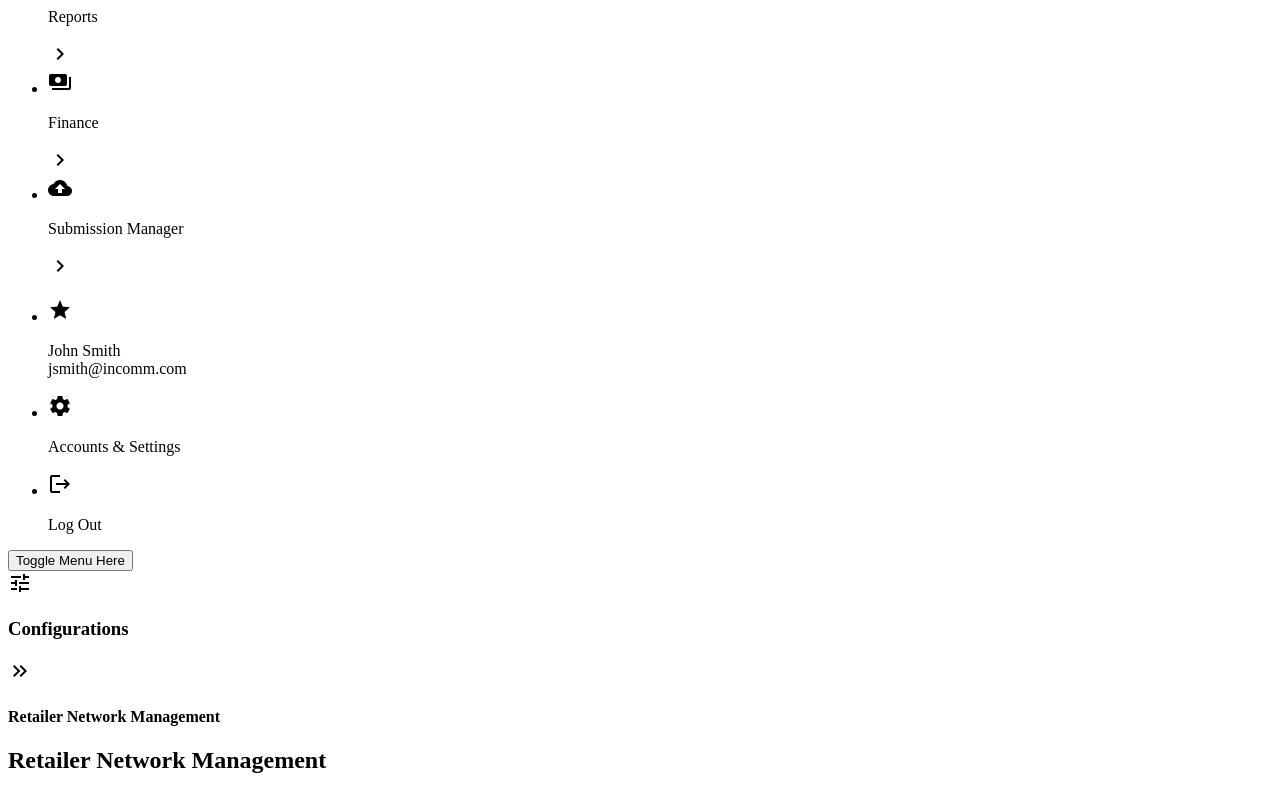
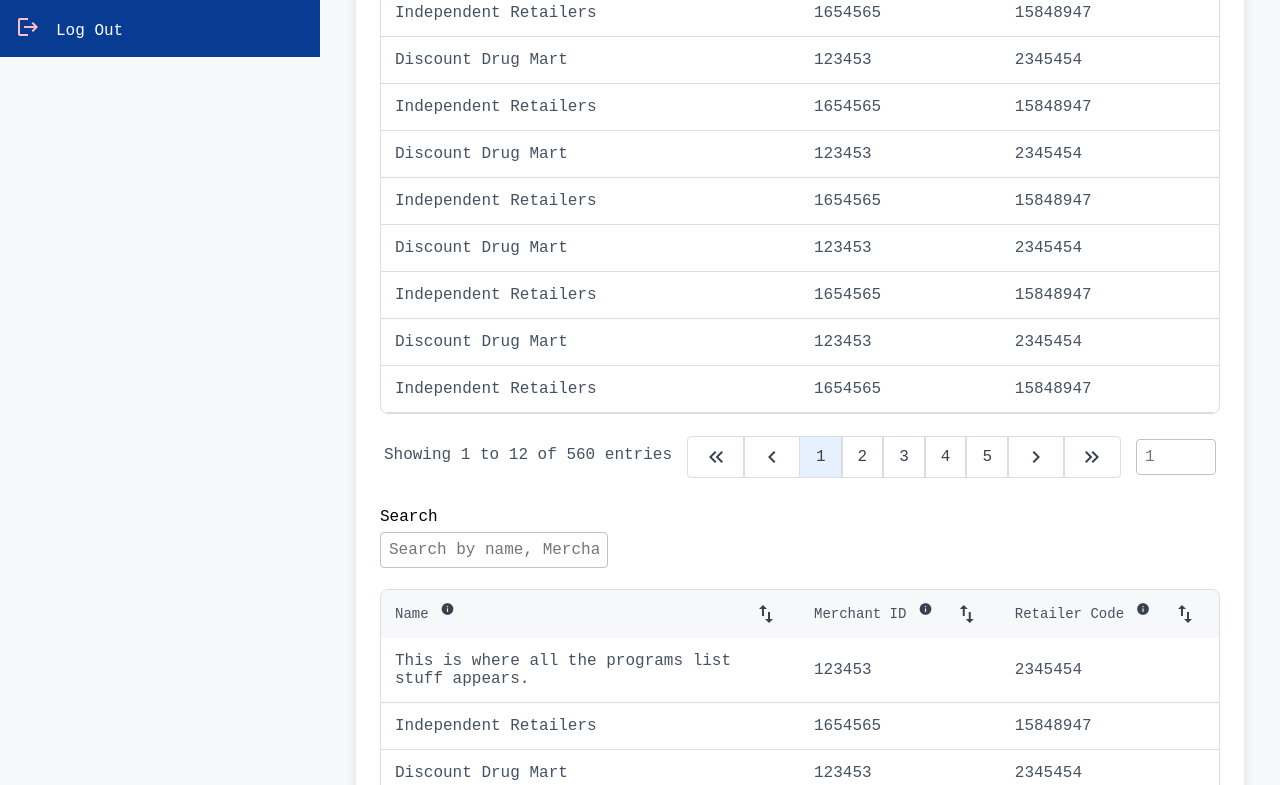
Before and after one commit to b-todd/IcP, a plain HTML site: page retailerManagement.html in a window 1280 px wide. Shown: the part 743-1528 px from the top of the page. Drawn offline with nearby package versions, Linux system fonts and the light colour scheme; the site is published under a folder, as on GitHub Pages, so addresses that start at the root find nothing.

Commit message:
Adjusted to link to css
hopefully this displays the css properly on html

```diff
--- a/retailerManagement.html
+++ b/retailerManagement.html
@@ -1,9 +1,9 @@
 <!doctype html>
 <html>
      <head>
-          <script type="text/javascript" src="/interactions.js"></script>
-          <link rel="stylesheet" href="/base-styles.css">
-          <link rel="stylesheet" href="/semantic-styles-AP.css">
+          <script type="text/javascript" src="interactions.js"></script>
+          <link rel="stylesheet" href="base-styles.css">
+          <link rel="stylesheet" href="semantic-styles-AP.css">
           <link href="https://fonts.googleapis.com/icon?family=Material+Icons"
       rel="stylesheet">
           <link href="https://fonts.googleapis.com/css2?family=Material+Symbols+Outlined&icon_names=favorite,home,search,settings" rel="stylesheet" />
--- a/semantic-styles-AP.css
+++ b/semantic-styles-AP.css
@@ -1,4 +1,4 @@
-@import url("/base-styles.css");
+@import url("base-styles.css");
 
 :root {
       /* SEMANTICS (applied primitive colors) */
```
